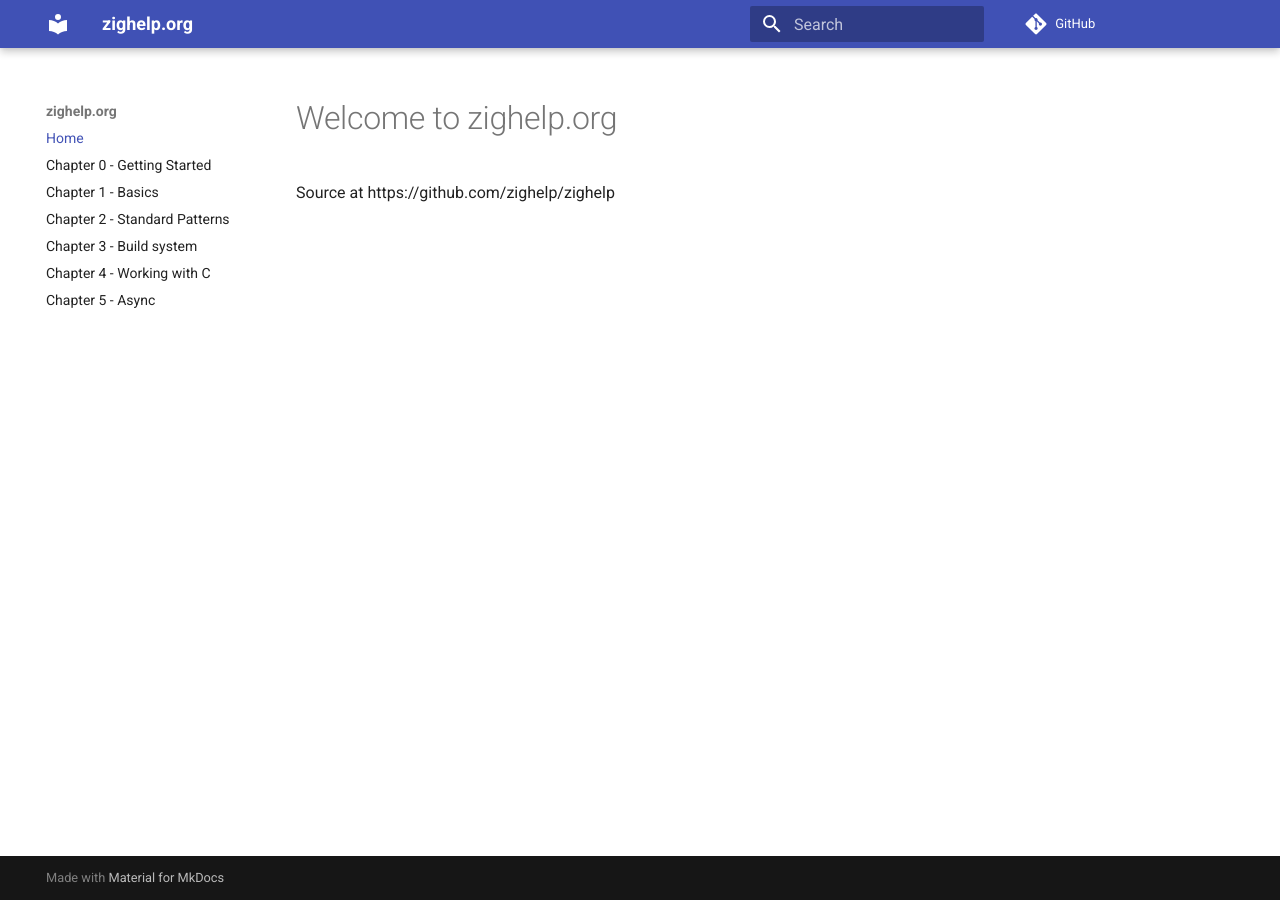
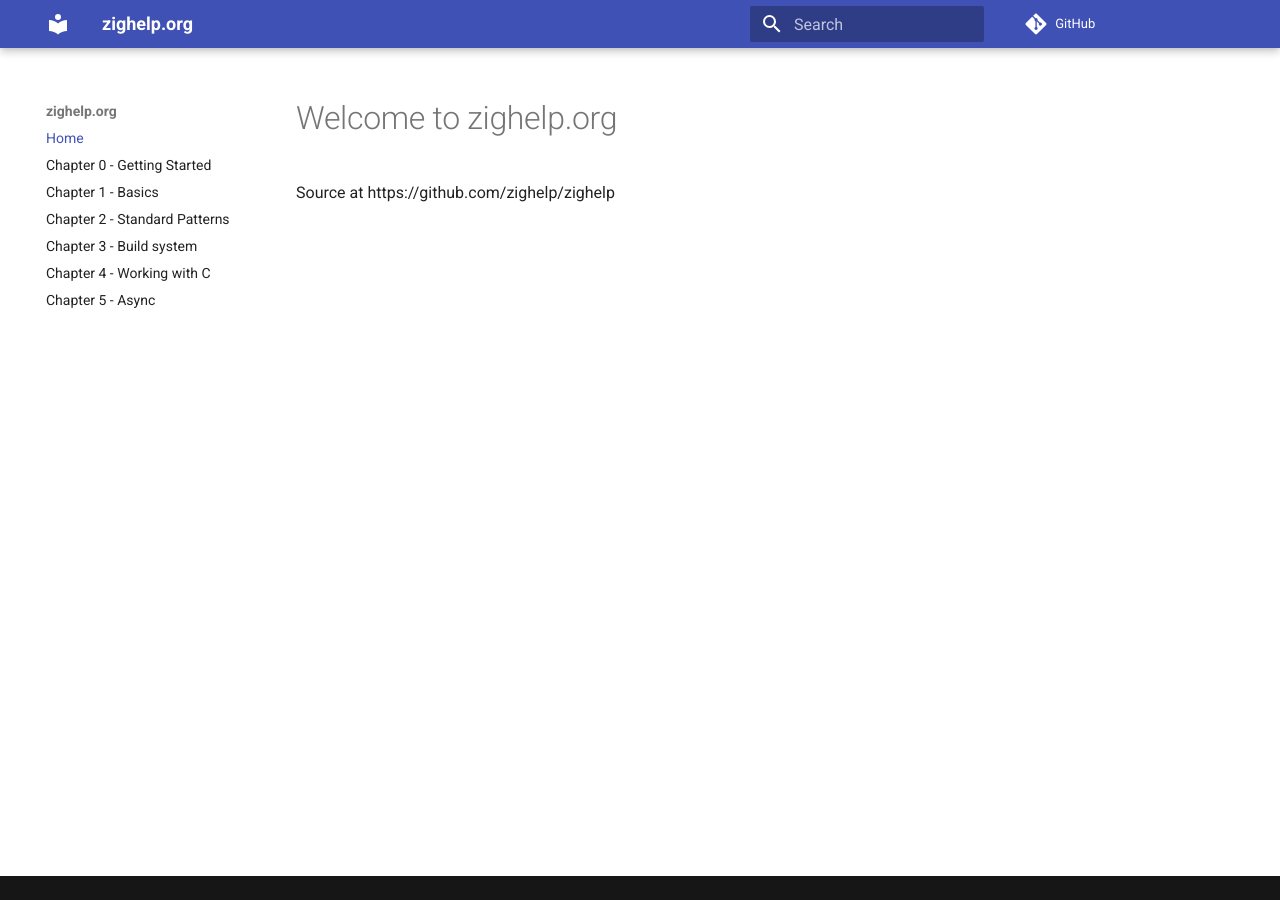
Before and after one commit to Sobeston/zig.guide, an MkDocs documentation site: the page built from docs/README.md, in a window 1280 px wide. Built offline with MkDocs 1.6.1 and Material for MkDocs 9.7.7, drawn with Linux system fonts in a browser that asks for light colours; comment, search, counter and statistics services are not loaded.

Commit message:
hide generated...

```diff
--- a/mkdocs.yml
+++ b/mkdocs.yml
@@ -1,5 +1,8 @@
 site_name: zighelp.org
 repo_url: https://github.com/zighelp/zighelp/
+
+extra:
+  generator: false
 
 markdown_extensions:
   - admonition
```
